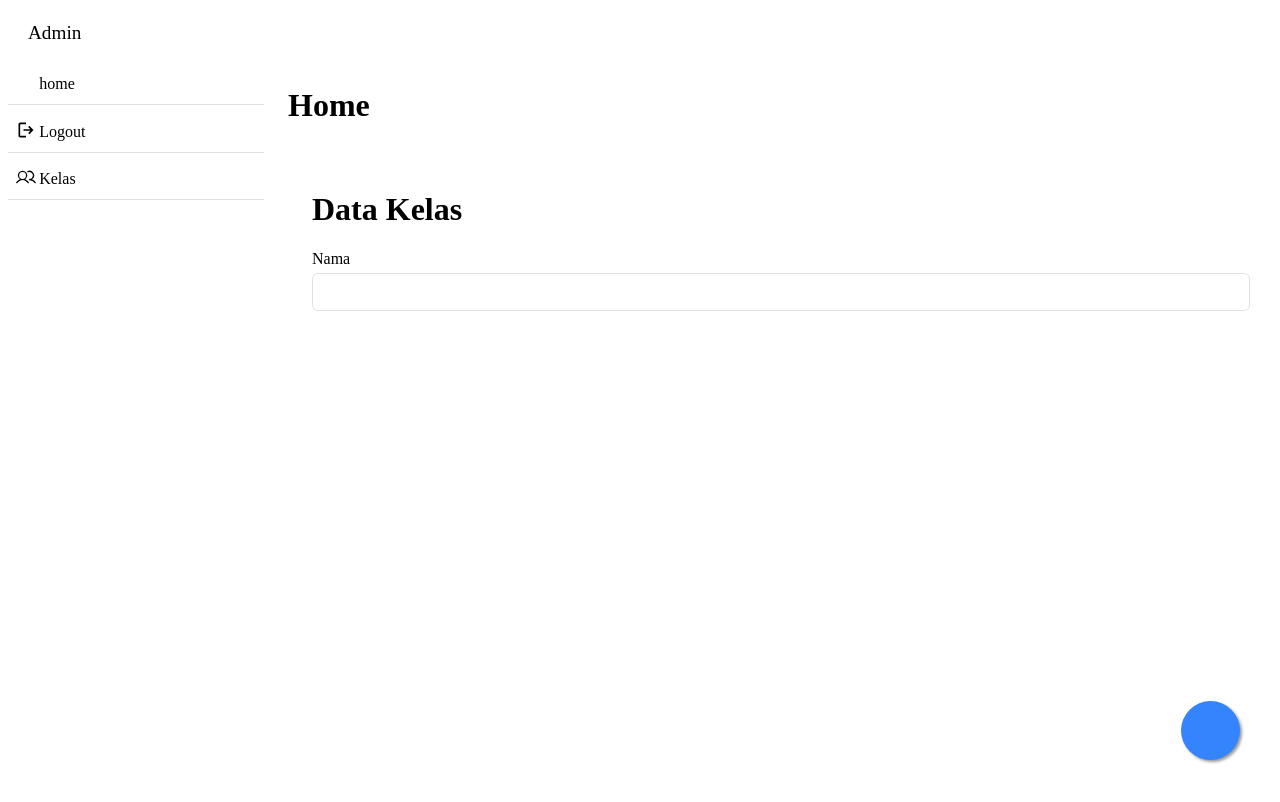
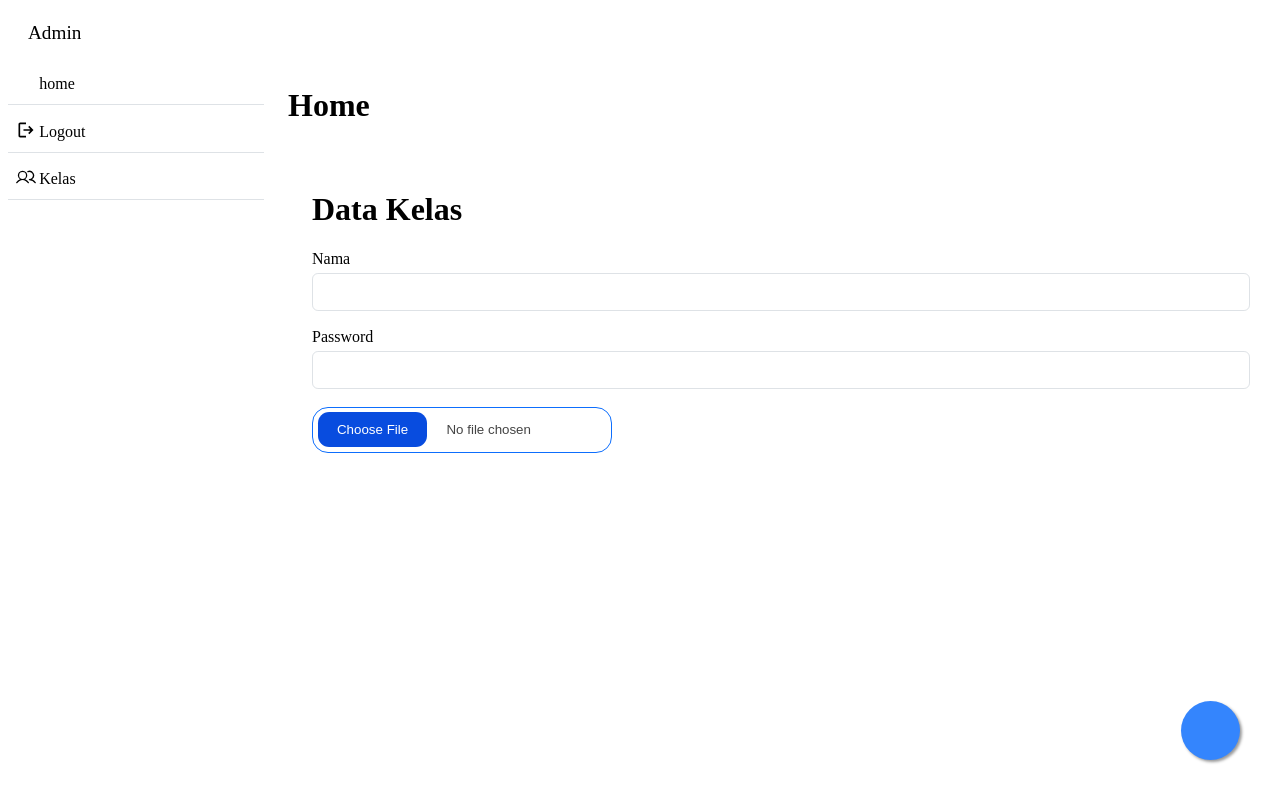
Before and after one commit to kusenabdullah-123/yuikit-react, a React (Vite) app: page /kelas/insert in a window 1280 px wide. Shown: the top 802 px of the page. Built offline with nearby package versions, Linux system fonts and the light colour scheme; some icons are missing.

Commit message:
add insert page

```diff
--- a/src/Insert.jsx
+++ b/src/Insert.jsx
@@ -2,8 +2,8 @@ import * as component from "./index";
 import { useForm, Controller } from "react-hook-form";
 
 const Insert = () => {
-  const { control, handleSubmit } = useForm();
-  const onSubmit = (data) => console.log(data);
+  const { control, handleSubmit, register } = useForm();
+  const onSubmit = (data) => console.log(data.image);
 
   return (
     <>
@@ -15,18 +15,45 @@ const Insert = () => {
             name="nama"
             defaultValue=""
             control={control}
-            render={({ field }) => <component.FormInput {...field} id="nama"  textinput labelname="Nama" />}
+            render={({ field }) => (
+              <component.FormInput
+                {...field}
+                id="nama"
+                textinput
+                labelname="Nama"
+              />
+            )}
           />
+          <Controller
+            name="password"
+            defaultValue=""
+            control={control}
+            render={({ field }) => (
+              <component.FormInput
+                {...field}
+                id="password"
+                passwordinput
+                labelname="Password"
+              />
+            )}
+          />
+          <component.FormFile id="image" {...register("image")} />
+          {/* <Controller
+            name="image"
+            control={control}
+            defaultValue=""
+            render={({ field }) => <component.FormFile  { ...field} id="image" />}
+          /> */}
           {/* <component.FormInput id="nama" textinput name="nama" labelname="Nama" />
             <component.FormInput id="password" passwordinput name="password" labelname="Password" />
             <component.FormInput id="makanan" name="makanan" cols={8} rows={5} labelname="Makanan" />
             <component.FormFile name="image" id="image" /> */}
-            <component.FloatingButton
-          icon="mdi:plus"
-          height="25"
-          width="25"
-          color="red"
-        />
+          <component.FloatingButton
+            icon="mdi:plus"
+            height="25"
+            width="25"
+            color="white"
+          />
         </form>
       </component.Container>
     </>
--- a/src/components/Form/FormFile.jsx
+++ b/src/components/Form/FormFile.jsx
@@ -1,5 +1,5 @@
 import styled from "styled-components";
-import React from "react";
+import React, { forwardRef } from "react";
 
 const FormFileStyled = styled.div`
   margin-bottom: 1.1rem;
@@ -24,12 +24,12 @@ const InputFileStyled = styled.input`
     cursor: pointer;
   }
 `;
-const FormFile = (props) => {
+const FormFile = forwardRef((props, ref) => {
   return (
     <FormFileStyled>
-      <InputFileStyled type="file" {...props} />
+      <InputFileStyled ref={ref} type="file" {...props} />
     </FormFileStyled>
   );
-};
+});
 
 export { FormFile };
--- a/src/components/Form/FormInput.jsx
+++ b/src/components/Form/FormInput.jsx
@@ -1,5 +1,5 @@
 import styled from "styled-components";
-import React,{forwardRef} from "react";
+import React, { forwardRef } from "react";
 import { Label } from "./Label";
 const FormInputStyled = styled.div`
   margin-bottom: 1.1rem;
@@ -38,20 +38,21 @@ const TextAreaStyled = styled.textarea`
     outline: #0c9 1px solid;
   }
 `;
-const FormInput = forwardRef((props,ref) => {
+const FormInput = forwardRef((props, ref) => {
   return (
     <FormInputStyled>
       <Label htmlFor={props.id} name={props.labelname} />
       {props.textinput || props.passwordinput ? (
-        <InputStyled ref={ref}
+        <InputStyled
+          ref={ref}
           {...props}
           type={props.passwordinput ? "password" : "text"}
         />
       ) : (
-        <TextAreaStyled {...props} />
+        <TextAreaStyled ref={ref} {...props} />
       )}
     </FormInputStyled>
   );
-})
+});
 
 export { FormInput };
```
Also changed, not shown: 1 other file (tests, documents, lock files or other folders).
